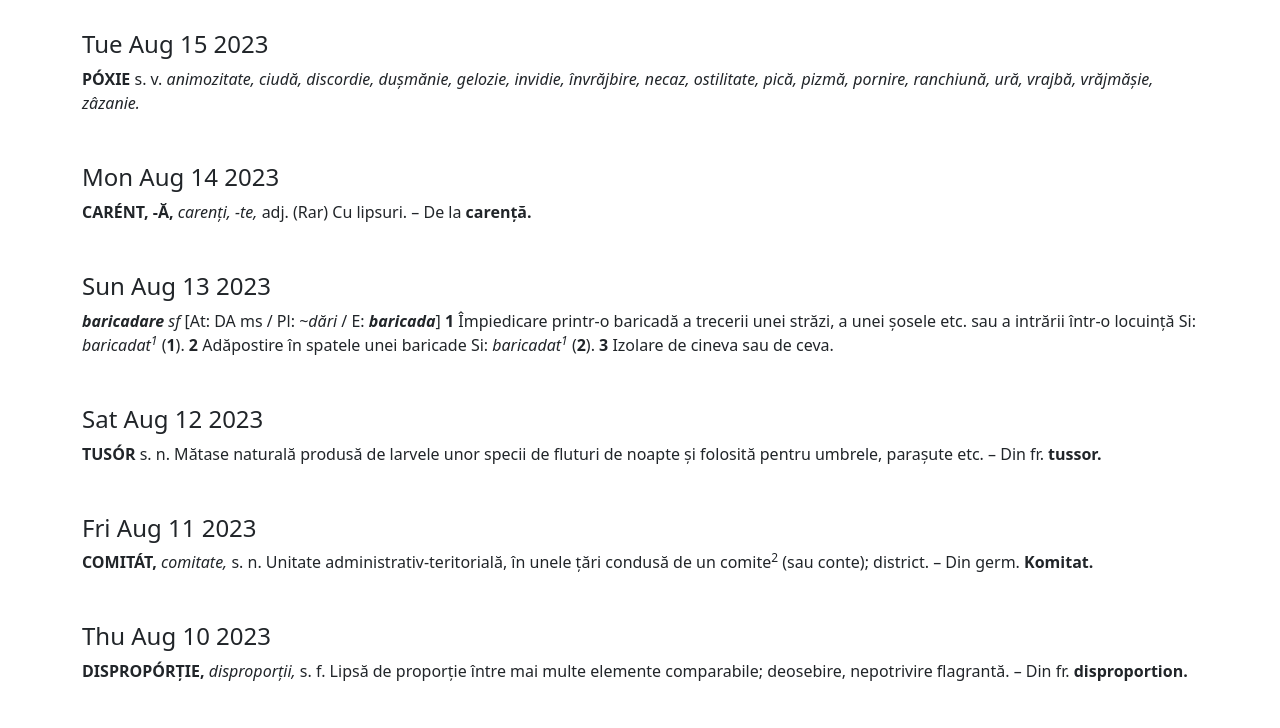
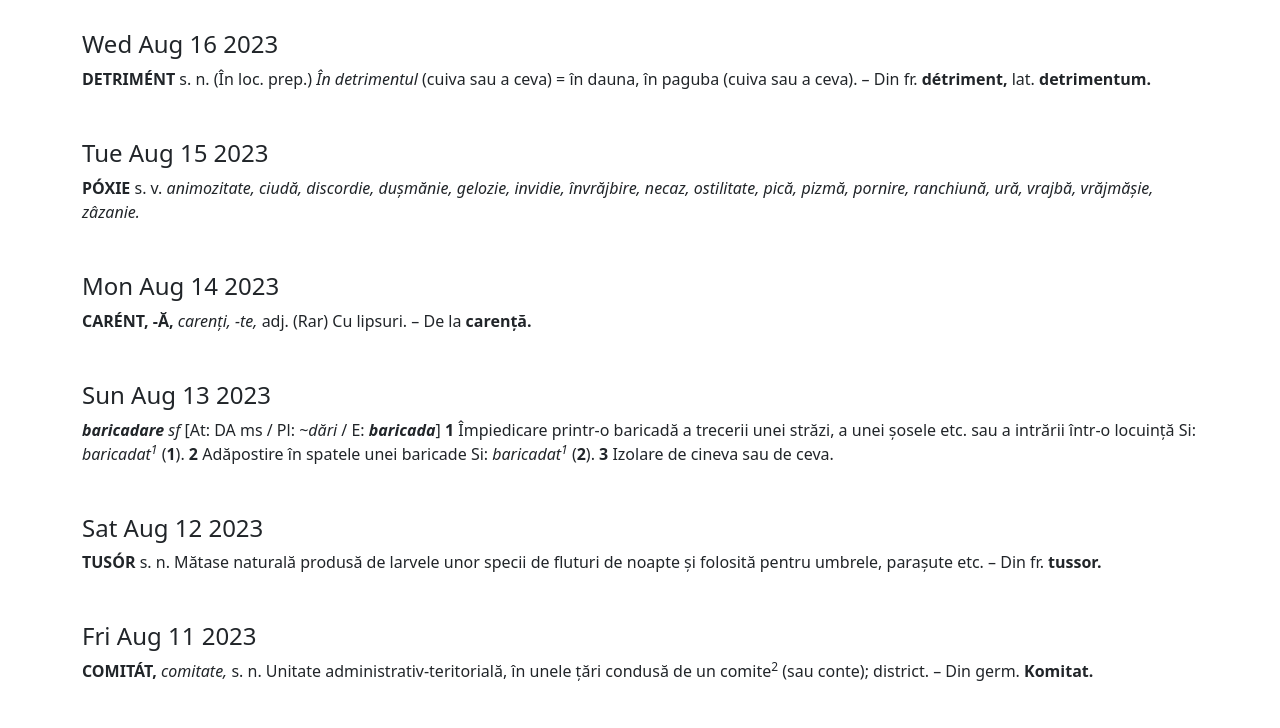
Before and after one commit to FlorinMinia/daily-dict-words, a plain HTML site: page index.html in a window 1280 px wide. Shown: the part 104-832 px from the top of the page. Drawn offline with nearby package versions, Linux system fonts and the light colour scheme.

Commit message:
New word added

```diff
--- a/index.html
+++ b/index.html
@@ -8,6 +8,7 @@
     <div class="container-sm">
         <h2 class="text-center mb-5">Daily Word</h2>
         <div id="word-list">
+			<div class="word mt-5"><h4>Wed Aug 16 2023</h4> <b>DETRIMÉNT</b> <abbr class="abbrev" data-bs-toggle="popover" data-bs-content="substantiv neutru">s. n.</abbr> (În <abbr class="abbrev" data-bs-toggle="popover" data-bs-content="locuțiune prepozițională">loc. prep.</abbr>) <i>În detrimentul</i> (cuiva sau a ceva) = în dauna, în paguba (cuiva sau a ceva). – Din <abbr class="abbrev" data-bs-toggle="popover" data-bs-content="limba franceză">fr.</abbr> <b>détriment,</b> <abbr class="abbrev" data-bs-toggle="popover" data-bs-content="limba latină">lat.</abbr> <b>detrimentum.</b> </div>
 			<div class="word mt-5"><h4>Tue Aug 15 2023</h4> <b>PÓXIE</b> s. v. <i>animozitate, ciudă, discordie, dușmănie, gelozie, invidie, învrăjbire, necaz, ostilitate, pică, pizmă, pornire, ranchiună, ură, vrajbă, vrăjmășie, zâzanie.</i> </div>
 			<div class="word mt-5"><h4>Mon Aug 14 2023</h4> <b>CARÉNT, -Ă,</b> <i>carenți, -te,</i> <abbr class="abbrev" data-bs-toggle="popover" data-bs-content="adjectiv">adj.</abbr> (Rar) Cu lipsuri. – De la <b>carență.</b> </div>
 			<div class="word mt-5"><h4>Sun Aug 13 2023</h4> <b><i>baricad<span class="tonic-accent">a</span>re</i></b> <i><abbr class="abbrev" data-bs-toggle="popover" data-bs-content="substantiv feminin">sf</abbr></i> [<abbr class="abbrev" data-bs-toggle="popover" data-bs-content="atestare(a)">At:</abbr> DA <abbr class="abbrev" data-bs-toggle="popover" data-bs-content="manuscris">ms</abbr> / <abbr class="abbrev" data-bs-toggle="popover" data-bs-content="plural">Pl:</abbr> <i>~d<span class="tonic-accent">ă</span>ri</i> / <abbr class="abbrev" data-bs-toggle="popover" data-bs-content="etimologie, etimologia">E:</abbr> <b><i>baricada</i></b>] <b>1</b> Împiedicare printr-o baricadă a trecerii unei străzi, a unei șosele <abbr class="abbrev" data-bs-toggle="popover" data-bs-content="etcaetera">etc.</abbr> sau a intrării într-o locuință <abbr class="abbrev" data-bs-toggle="popover" data-bs-content="sinonim">Si:</abbr> <i>baricadat<sup>1</sup></i> (<b>1</b>). <b>2</b> Adăpostire în spatele unei baricade <abbr class="abbrev" data-bs-toggle="popover" data-bs-content="sinonim">Si:</abbr> <i>baricadat<sup>1</sup></i> (<b>2</b>). <b>3</b> Izolare de cineva sau de ceva. </div>
```
